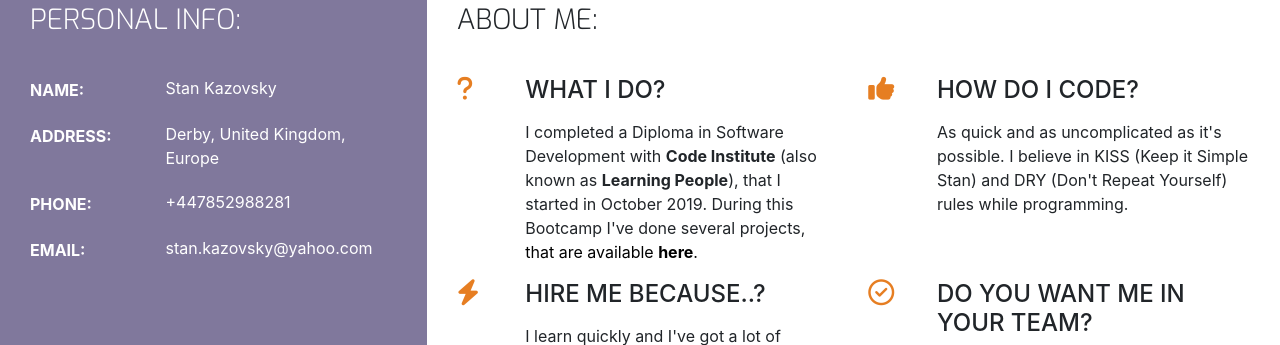
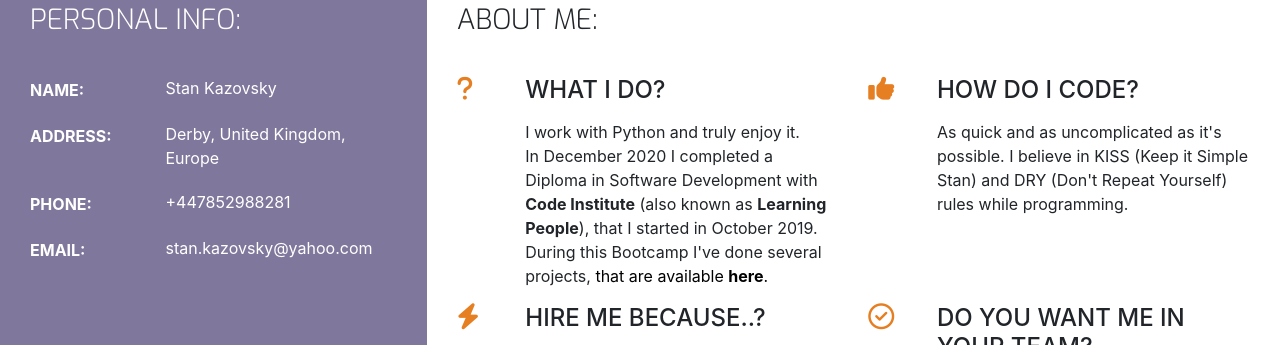
Before and after one commit to MrColorado35/my-cv-website, a plain HTML site: page index.html in a window 1280 px wide. Shown: the part 391-736 px from the top of the page. Drawn offline with nearby package versions, Linux system fonts and the light colour scheme.

Commit message:
test and fix semantics

```diff
--- a/index.html
+++ b/index.html
@@ -129,7 +129,8 @@
                             <div class="col-10">
                                 <h4 class="three-reasons-heading uppercase">What I do?</h4>
                                 <p>
-                                    I completed a Diploma in Software Development with <strong>Code Institute</strong>  (also known as <strong> Learning People</strong>), that I started in October 2019.
+                                    I work with Python and truly enjoy it. <br>
+                                    In December 2020 I completed a Diploma in Software Development with <strong>Code Institute</strong>  (also known as <strong> Learning People</strong>), that I started in October 2019.
                                     During this Bootcamp I've done several projects, <a href="github.html" class="none black">that are available <strong> here</strong>.</a>
                                 </p>
                             </div>
```
